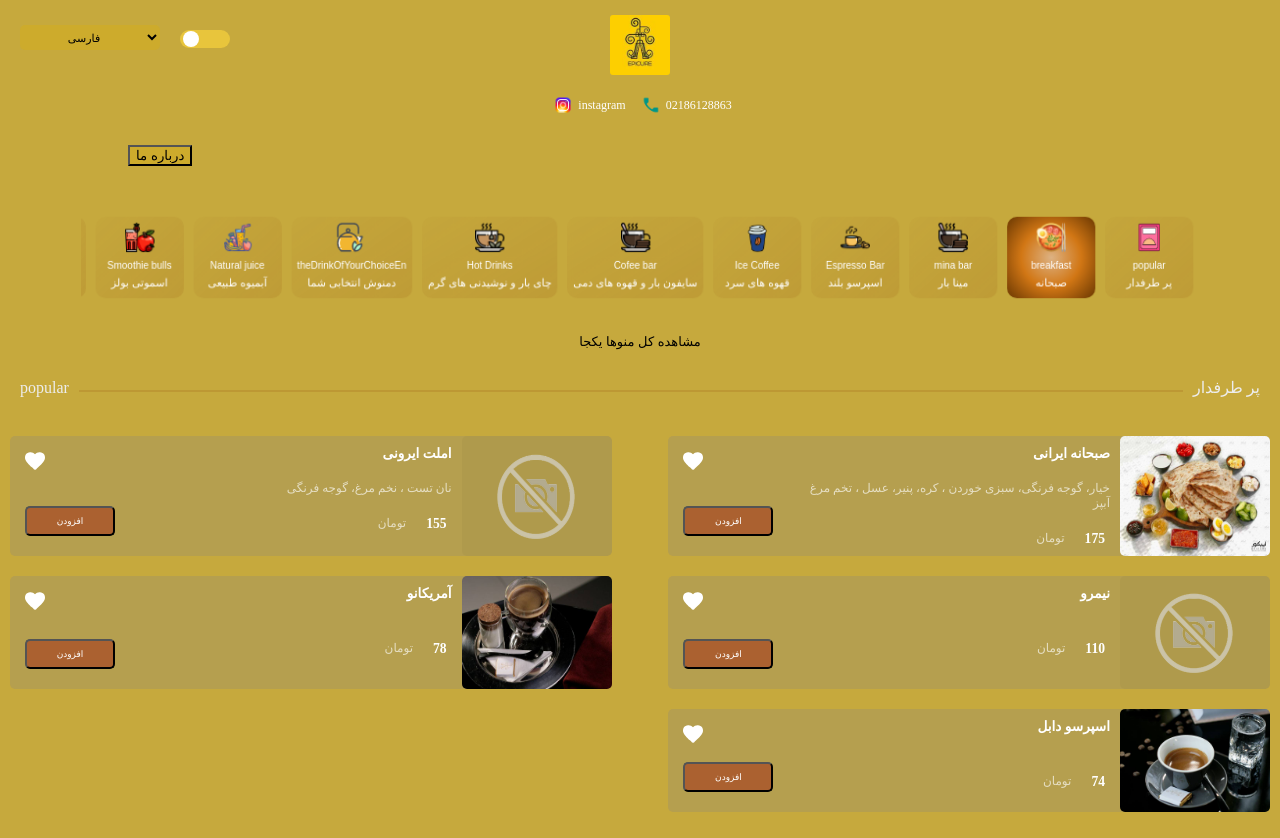
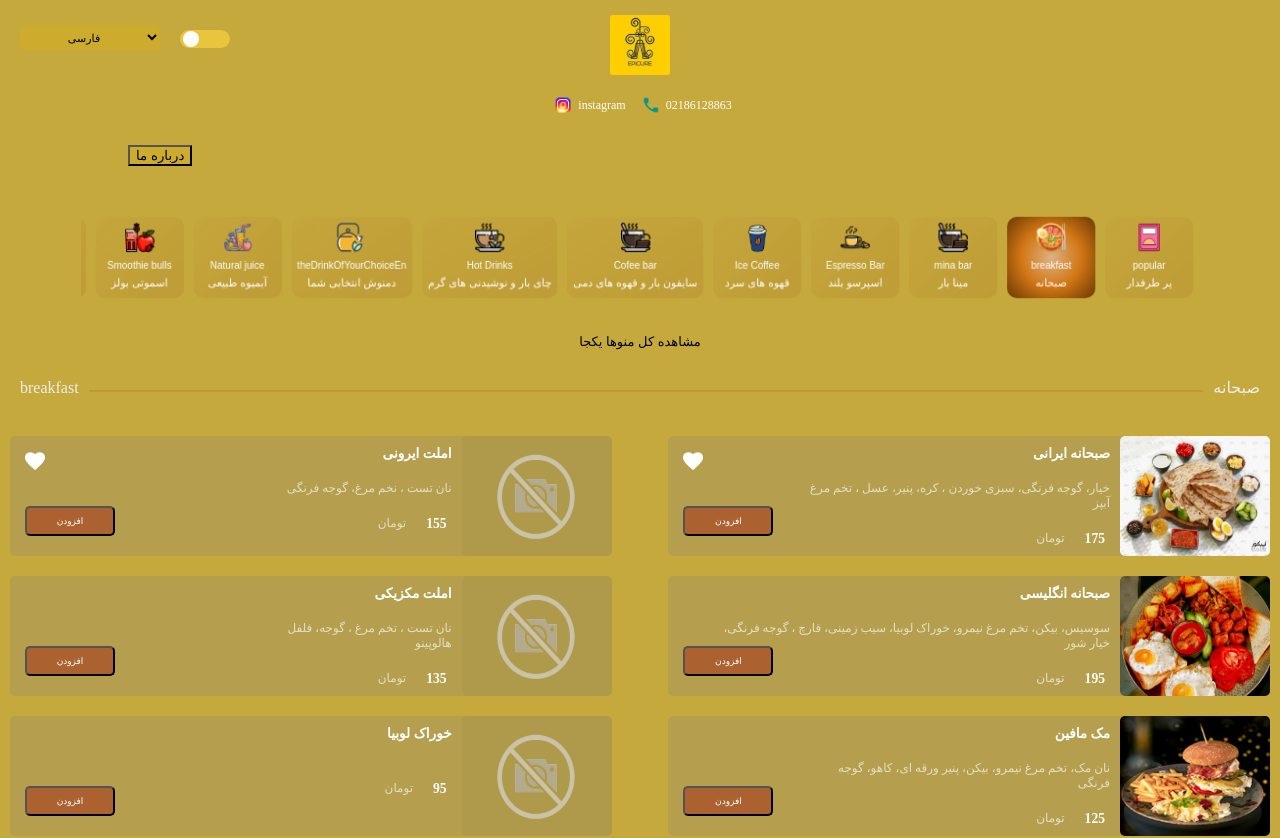
Before and after one commit to asma-gaini/epicorCafe-react, a React (Vite) app: page / in a window 1280 px wide. Shown: the top 838 px of the page. Built offline with nearby package versions, Linux system fonts and the light colour scheme.

Commit message:
when page load select bereakafast menu item

```diff
--- a/src/features/menu/Category.jsx
+++ b/src/features/menu/Category.jsx
@@ -9,7 +9,12 @@ function Category({ categoriItem, tolatPrice, setTotalPrice }) {
   const { t, i18n } = useTranslation();
 
   return (
-    <div categoryid={categoriItem.CategoryID} className="slider">
+    <div
+      categoryid={categoriItem.CategoryID}
+      className={`slider ${
+        categoriItem.CategoryID === 1 ? "showMenuItem" : "hideMenuItem"
+      }`}
+    >
       <div className="hrLine">
         <p>{t(categoriItem.headerNameFA)}</p>
         <span className="hrTheme"></span>
--- a/src/features/menu/menu.css
+++ b/src/features/menu/menu.css
@@ -147,6 +147,12 @@
 .hide {
   display: none;
 }
+.showMenuItem {
+  display: flex;
+}
+.hideMenuItem {
+  display: none;
+}
 .directionCss-ltr {
   direction: ltr;
 }
```
